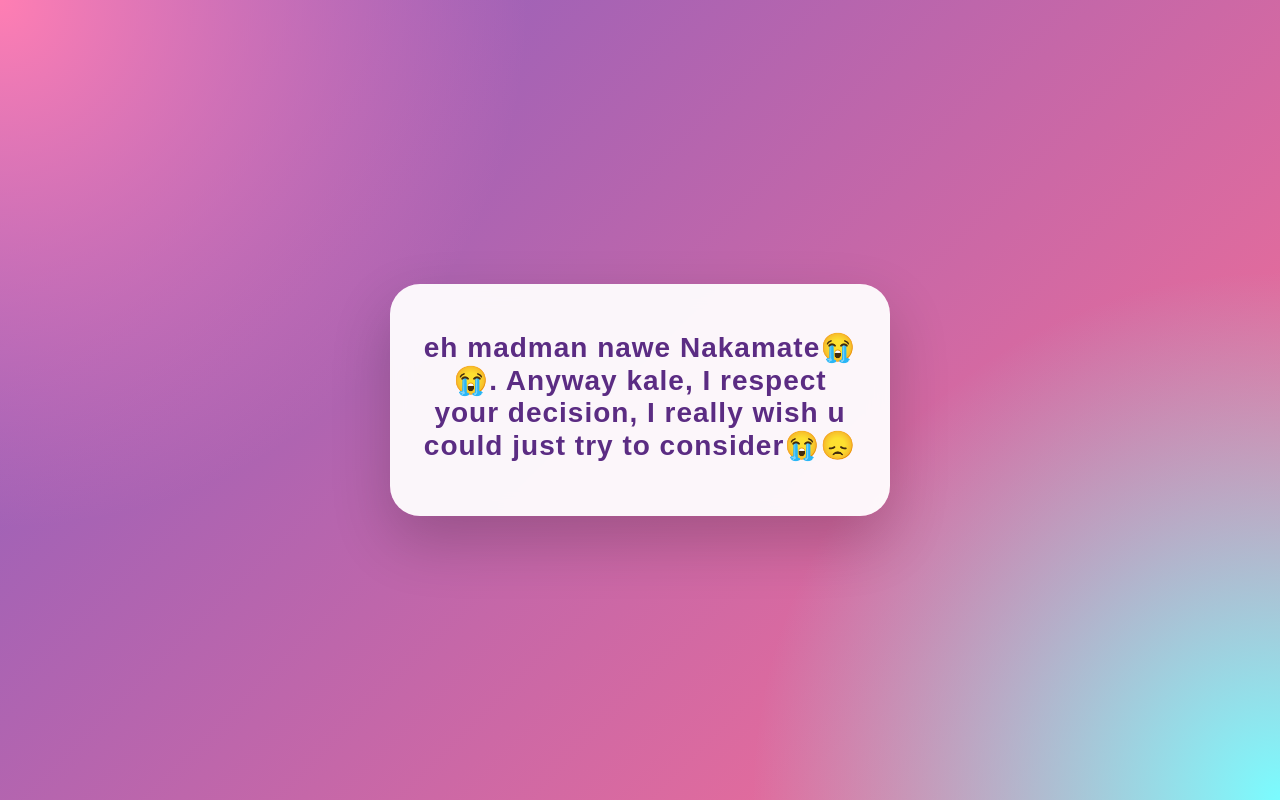
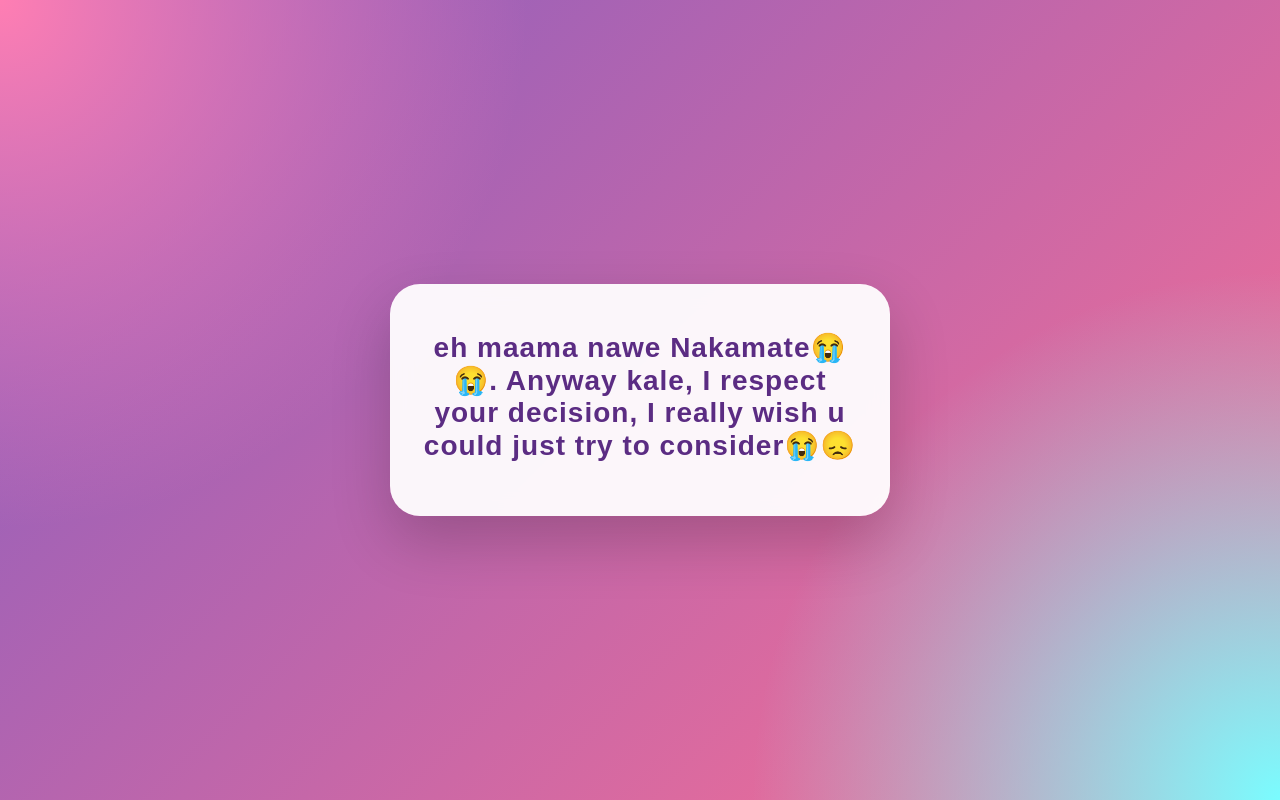
Before and after one commit to Nellyojay/my-profile, a website: page index.html in a window 1280 px wide. Both pictures are taken after a click on the button "No 😅". Drawn offline with Linux system fonts and the light colour scheme.

Commit message:
Update index.html
change eh maama

```diff
--- a/index.html
+++ b/index.html
@@ -170,7 +170,7 @@
   const card = document.getElementById("card");
 
   card.innerHTML = `
-    <div class="emoji phone">eh madman nawe Nakamate😭😭. Anyway kale, I respect your decision, I really wish u could just try to consider😭😞</div>
+    <div class="emoji phone">eh maama nawe Nakamate😭😭. Anyway kale, I respect your decision, I really wish u could just try to consider😭😞</div>
   `;
 
   card.classList.remove("celebrate");
```
